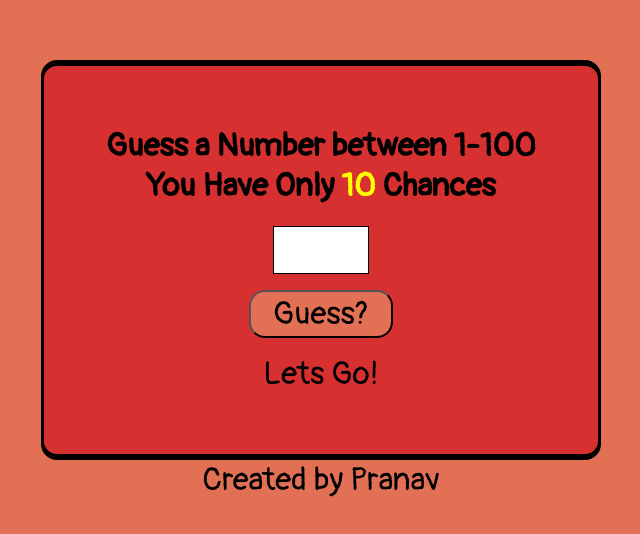
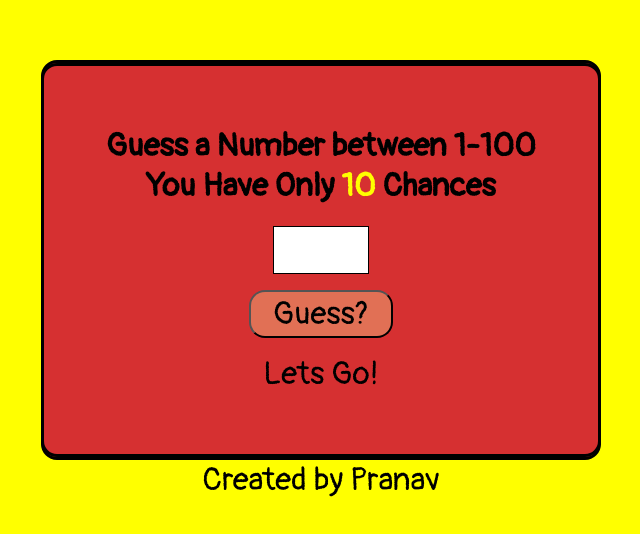
Before and after one commit to Pranav0728/Guess_A_Number, a plain HTML site: page index.html in a window 1280 px wide. Shown: the part 120-654 px from the top of the page, without its empty margins (319-959 px from the left). Drawn offline with Linux system fonts and the light colour scheme.

Commit message:
BG Color Changed

```diff
--- a/style.css
+++ b/style.css
@@ -9,7 +9,7 @@ html{
   font-size: 100%;
 }
 body {
-  background-color: #e17055;
+  background-color: yellow;
 }
 
 .container {
```
